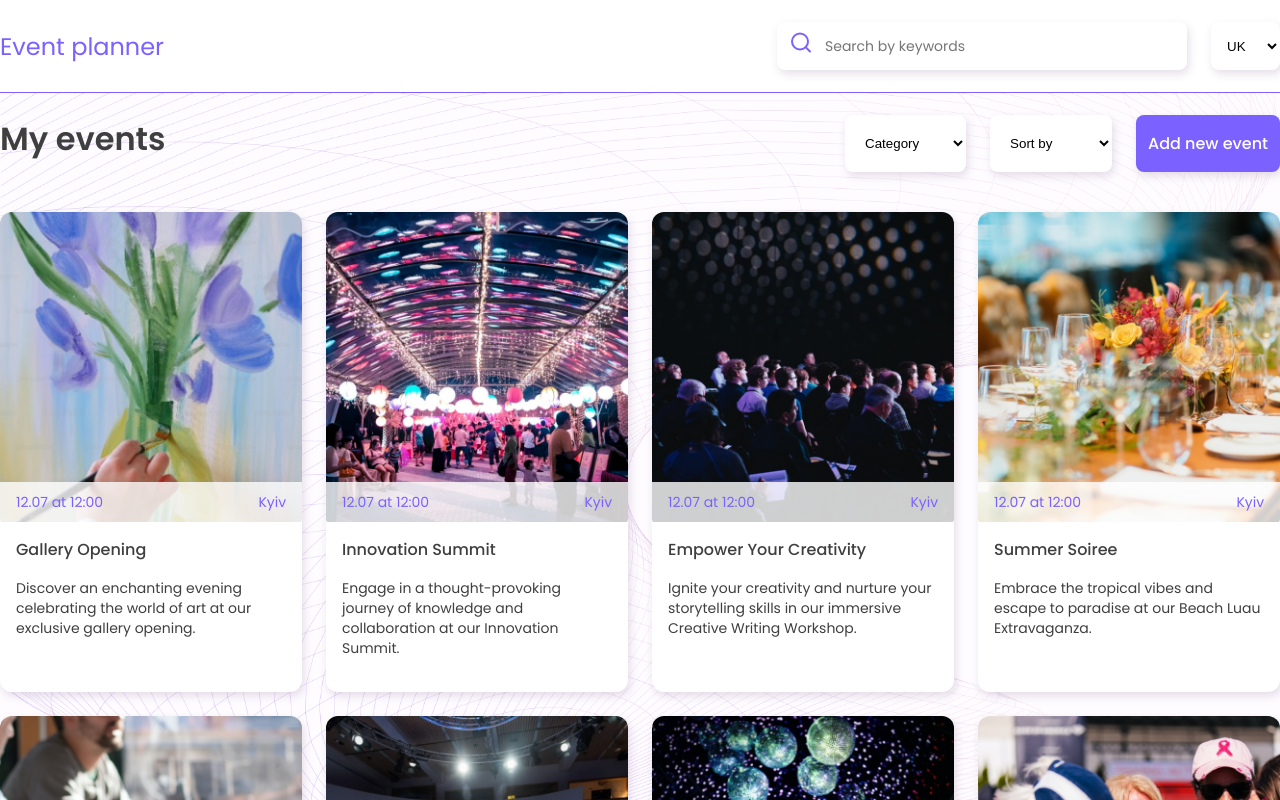
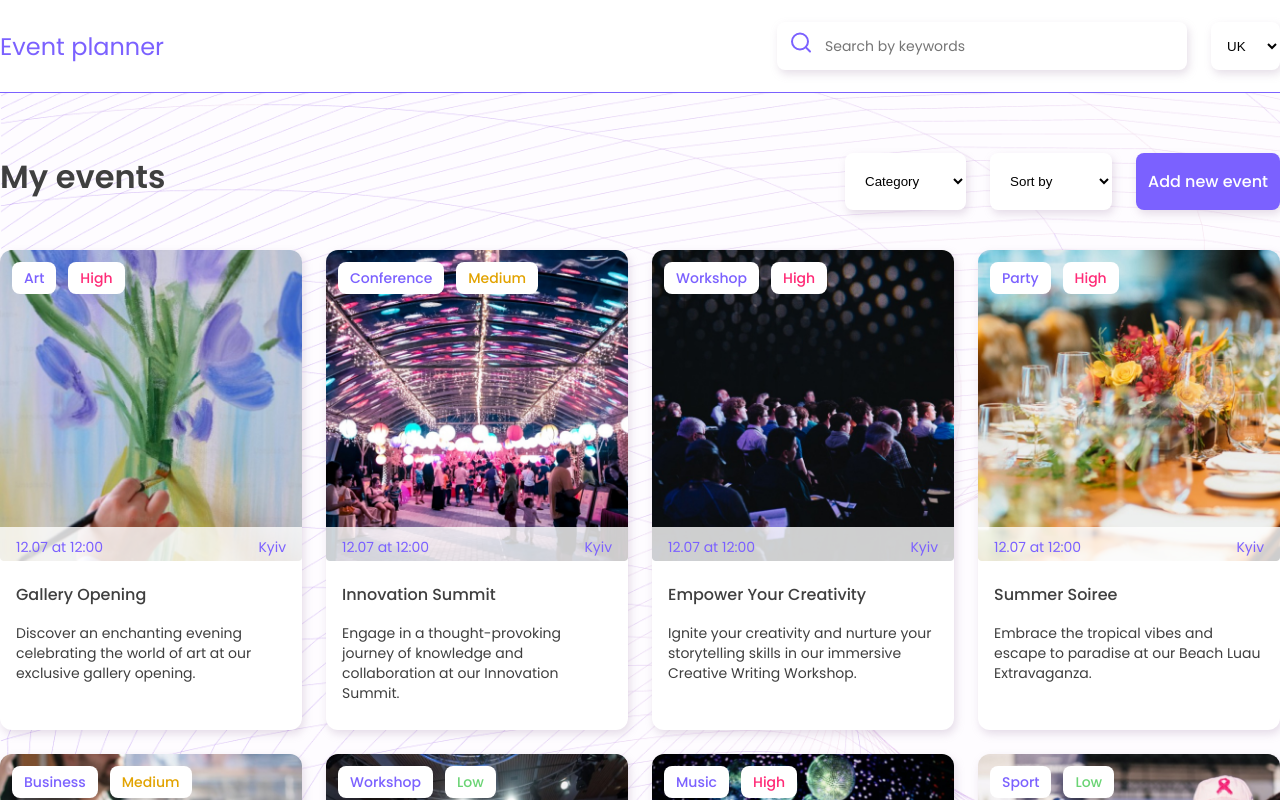
Before and after one commit to pabearyoga/Event-Planner, a React (Create React App) app: page / in a window 1280 px wide. Shown: the top 800 px of the page. Built offline with nearby package versions, Linux system fonts and the light colour scheme.

Commit message:
add color priority

```diff
--- a/src/components/EventCardList/EventCardItem/EventCardItem.jsx
+++ b/src/components/EventCardList/EventCardItem/EventCardItem.jsx
@@ -1,7 +1,26 @@
+import { useState, useEffect } from "react";
 import css from './EventCardItem.module.css';
 import { Btn } from '../../Btn/Btn';
 
 export const EventCardItem = ({ data }) => {
+
+    const [color, setColor] = useState(null);
+
+    useEffect(() => {
+        switch (data.priority) {
+            case "high":
+                setColor("var(--hight)");
+                break;
+            case "medium":
+                setColor("var(--medium)");
+                break;
+            case "low":
+                setColor("var(--low)");
+                break;
+            default:
+                return;
+        }
+    }, [data.priority])
 
     const images = {
         img1: require('../../../images/img1.jpg'),
@@ -15,9 +34,16 @@ img8: require('../../../images/img8.jpg'),
 
     };
 
+
+
     return (
         <div className={css.wrapper}>
             <div className={css.cardThumb}>
+                <div className={css.filterInfo}>
+                    <div className={css.filterInfoItem}>{data.category}</div>
+                    <div className={css.filterInfoItem} style={{ color: color }}>{data.priority}</div>
+
+                </div>
                 <div className={css.imgWrapper} >
                     <img src={images[data.photo]} className={css.img} alt={data.name}></img>
                 </div>
--- a/src/components/EventCardList/EventCardItem/EventCardItem.module.css
+++ b/src/components/EventCardList/EventCardItem/EventCardItem.module.css
@@ -29,6 +29,31 @@
   height: 480px;
 }
 
+.filterInfo {
+  position: absolute;
+  top: 12px;
+  left: 12px;
+  display: flex;
+  gap: 12px;
+}
+
+.filterInfoItem {
+  display: flex;
+  padding: 6px 12px;
+  align-items: center;
+  align-self: stretch;
+  border-radius: 8px;
+  background: var(--white);
+
+  color: var(--accent);
+  text-align: center;
+  font-size: 14px;
+  font-style: normal;
+  font-weight: 500;
+  line-height: 20px; /* 142.857% */
+  text-transform: capitalize;
+}
+
 .imgWrapper {
   width: 100%;
 }
@@ -44,7 +69,7 @@
 .overlay {
   background-color: transparent;
   position: absolute;
-  top: 270px;
+  top: 277px;
   left: 0;
   transform: translateY(0);
   transition: box-shadow 250ms cubic-bezier(0.4, 0, 0.2, 1) 0s,
--- a/src/components/Layout/Layout.module.css
+++ b/src/components/Layout/Layout.module.css
@@ -2,5 +2,5 @@
   position: relative;
   max-width: var(--desktop);
   margin: 0 auto;
-  padding: 22px 0;
+  padding: 0;
 }
--- a/src/index.css
+++ b/src/index.css
@@ -9,8 +9,8 @@ body {
 
   background-color: #fefcff;
   background-image: url('./images/bg.png');
-  background-repeat: repeat;
-  background-size: contain;
+  background-repeat: no-repeat;
+  background-size: cover;
 }
 
 code {
--- a/src/pages/Home/Home.module.css
+++ b/src/pages/Home/Home.module.css
@@ -1,3 +1,7 @@
+.home {
+  margin-top: 60px;
+}
+
 .homeHeader {
   display: flex;
   justify-content: space-between;
```
Lines whose indentation alone changed are shown as unchanged.
